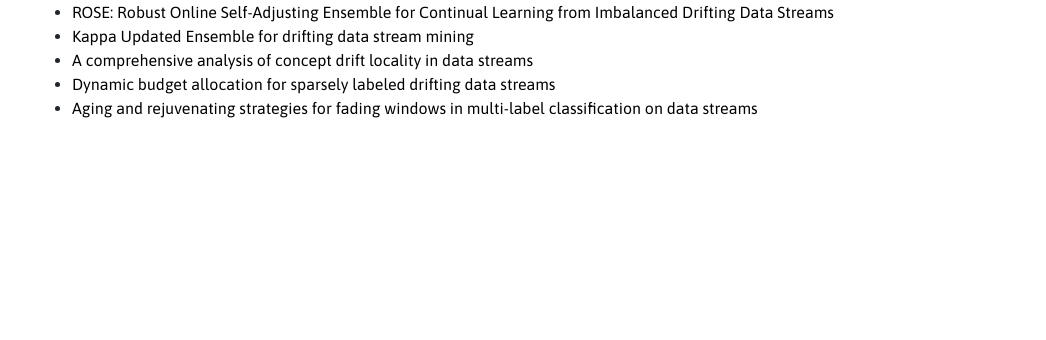
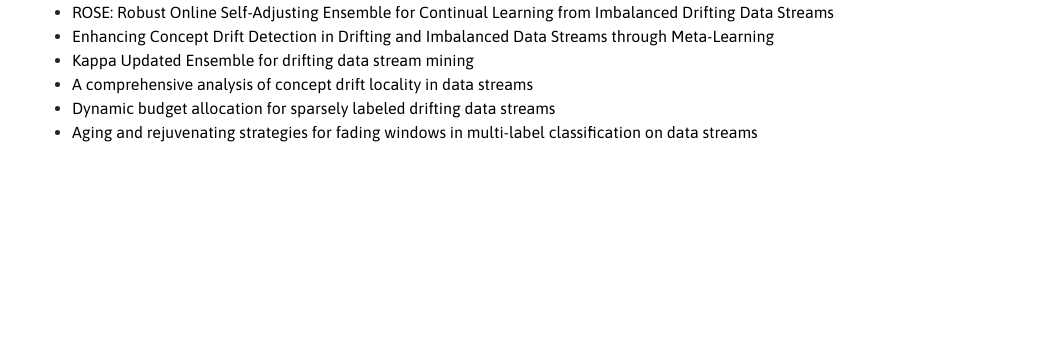
Before and after one commit to canoalberto/canoalberto.github.io, a plain HTML site: page wcci-2024-imbalanced-streams/index.html in a window 1280 px wide. Shown: the part 460-800 px from the top of the page, without its empty margins (53-1099 px from the left). Drawn offline with nearby package versions, Linux system fonts and the light colour scheme.

Commit message:
Update index.html

```diff
--- a/wcci-2024-imbalanced-streams/index.html
+++ b/wcci-2024-imbalanced-streams/index.html
@@ -47,6 +47,7 @@
 					<ul>
 						<li><a href=https://github.com/canoalberto/imbalanced-streams >A survey on learning from imbalanced data streams: taxonomy, challenges, empirical study, and reproducible experimental framework</a></li>
 						<li><a href=https://github.com/canoalberto/ROSE >ROSE: Robust Online Self-Adjusting Ensemble for Continual Learning from Imbalanced Drifting Data Streams</a></li>
+						<li><a href=https://github.com/gabrieljaguiar/meta-drift-detection/ >Enhancing Concept Drift Detection in Drifting and Imbalanced Data Streams through Meta-Learning</a></li>
 						<li><a href=https://github.com/canoalberto/Kappa-Updated-Ensemble >Kappa Updated Ensemble for drifting data stream mining</a></li>
 						<li><a href=https://github.com/gabrieljaguiar/locality-concept-drift >A comprehensive analysis of concept drift locality in data streams</a></li>
 						<li><a href=https://github.com/gabrieljaguiar/DBAL >Dynamic budget allocation for sparsely labeled drifting data streams</a></li>
```
